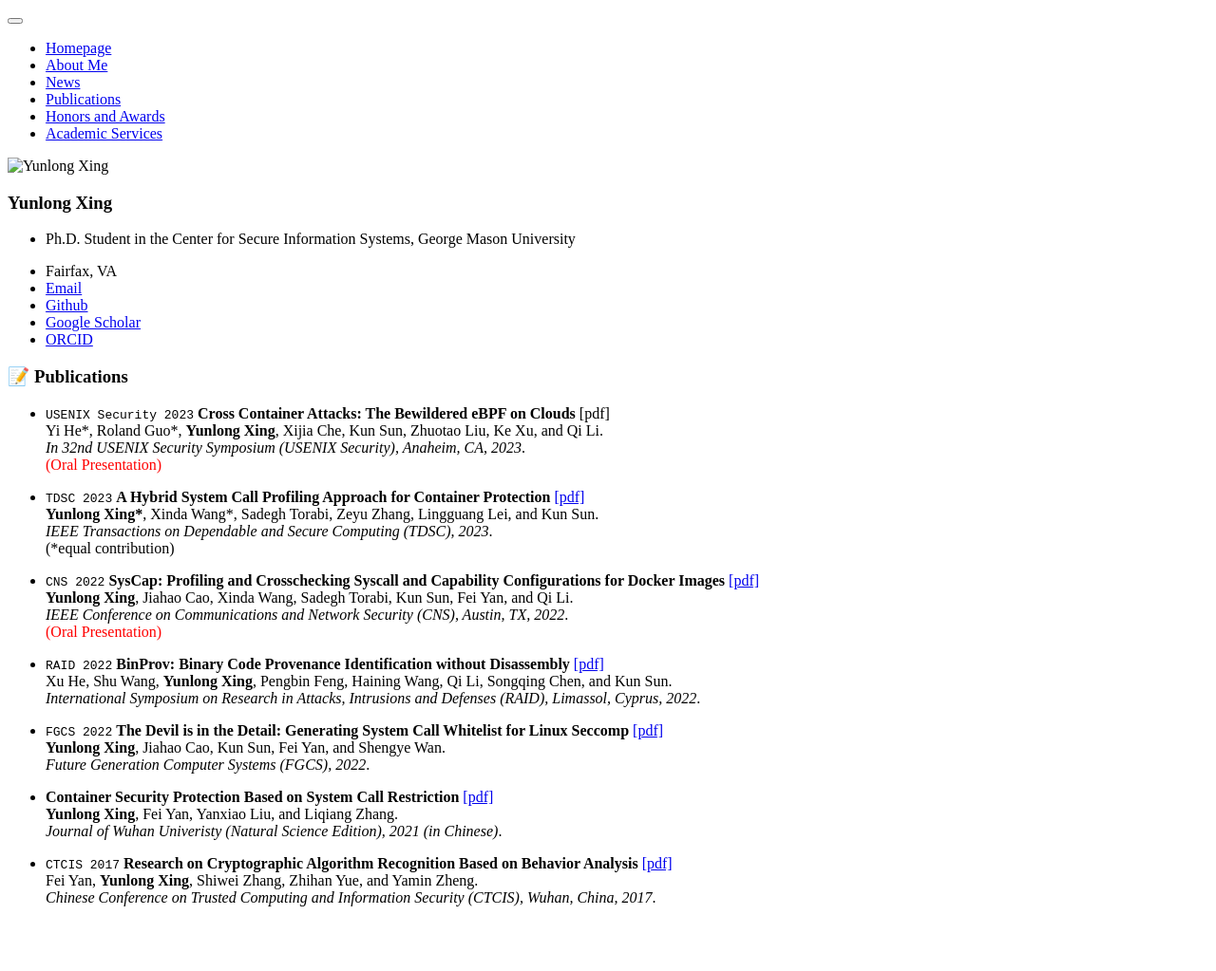
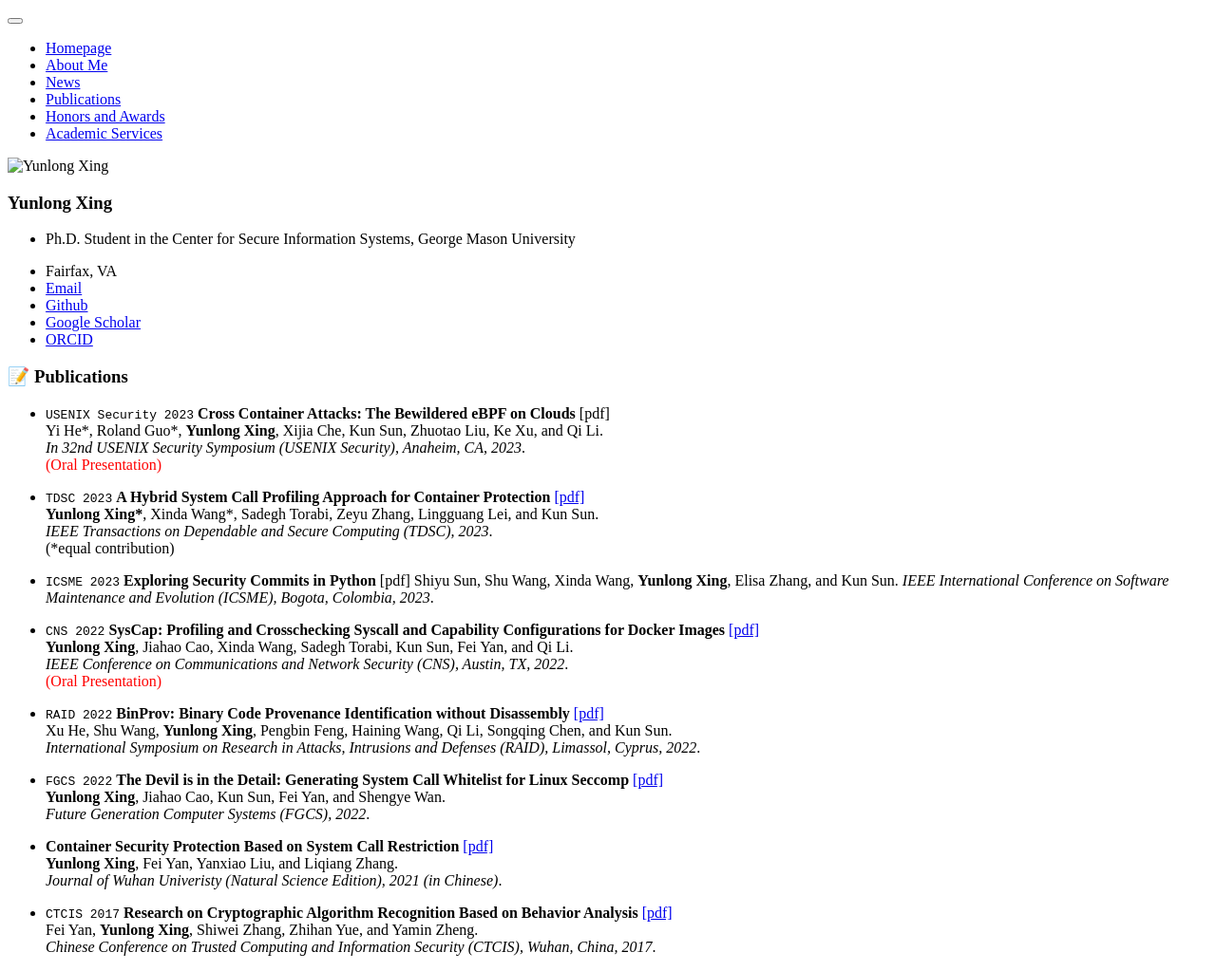
Before and after one commit to YunlongXing/yunlongxing.github.io, a Jekyll site: the page built from _pages/includes/pub.md, in a window 1280 px wide. Shown: the whole page at 95% size. Built offline with Jekyll 4.4.1, drawn with Linux system fonts in a browser that asks for light colours; our own code applies the rules of GitHub Pages for plain Markdown files; before the commit the page ends 971 px from its top, so only the background shows below that.

Commit message:
Update pub.md

```diff
--- a/_pages/includes/pub.md
+++ b/_pages/includes/pub.md
@@ -10,6 +10,10 @@ Yi He\*, Roland Guo\*, **Yunlong Xing**, Xijia Che, Kun Sun, Zhuotao Liu, Ke Xu,
 **Yunlong Xing\***, Xinda Wang\*, Sadegh Torabi, Zeyu Zhang, Lingguang Lei, and Kun Sun.
 *IEEE Transactions on Dependable and Secure Computing (TDSC), 2023*.
 \(\*equal contribution\)
+
+- ``ICSME 2023`` **Exploring Security Commits in Python** [pdf]
+Shiyu Sun, Shu Wang, Xinda Wang, **Yunlong Xing**, Elisa Zhang, and Kun Sun.
+*IEEE International Conference on Software Maintenance and Evolution (ICSME), Bogota, Colombia, 2023*.
 
 - ``CNS 2022`` **SysCap: Profiling and Crosschecking Syscall and Capability Configurations for Docker Images** [\[pdf\]](/publications/cns22_SysCap.pdf)
 **Yunlong Xing**, Jiahao Cao, Xinda Wang, Sadegh Torabi, Kun Sun, Fei Yan, and Qi Li.
```
